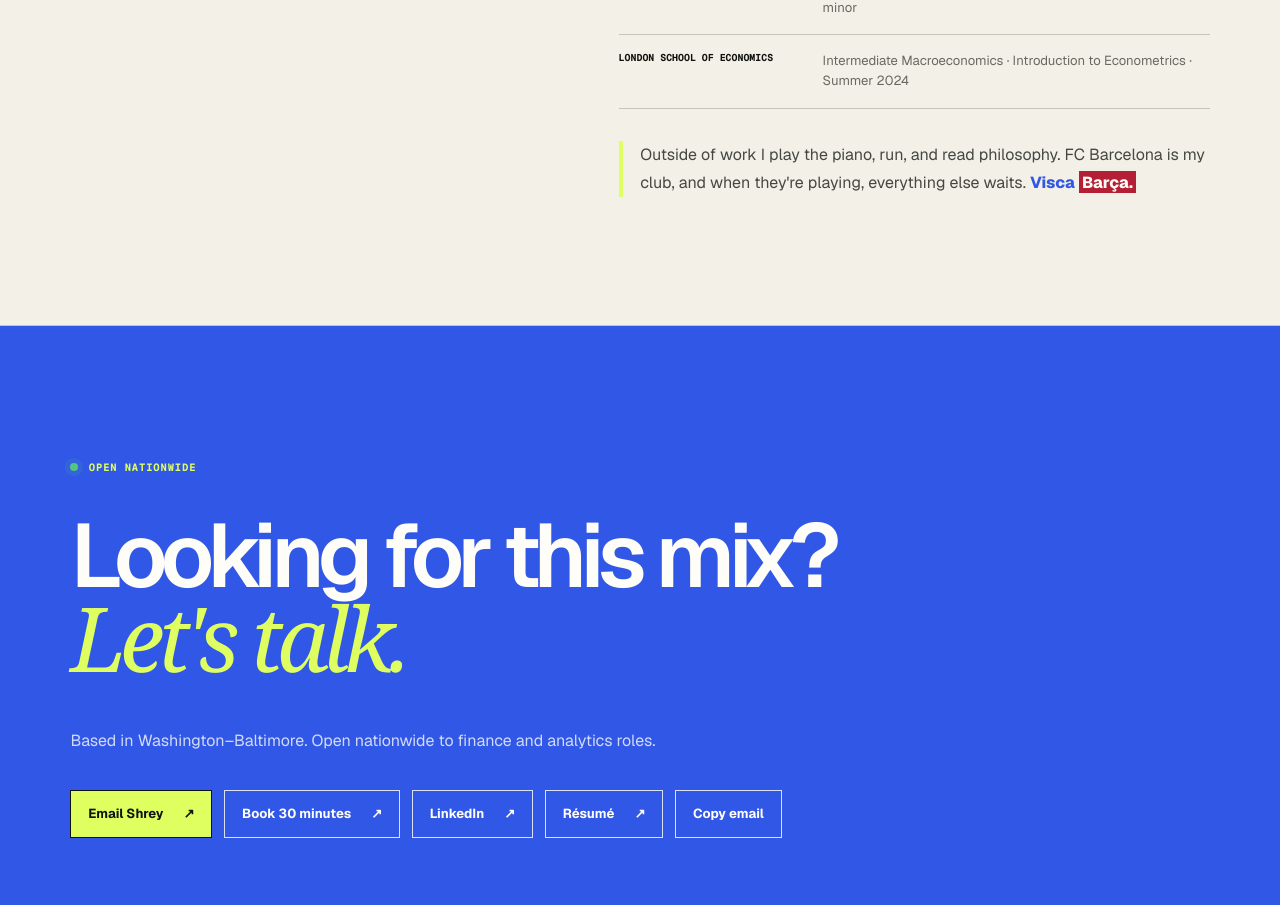
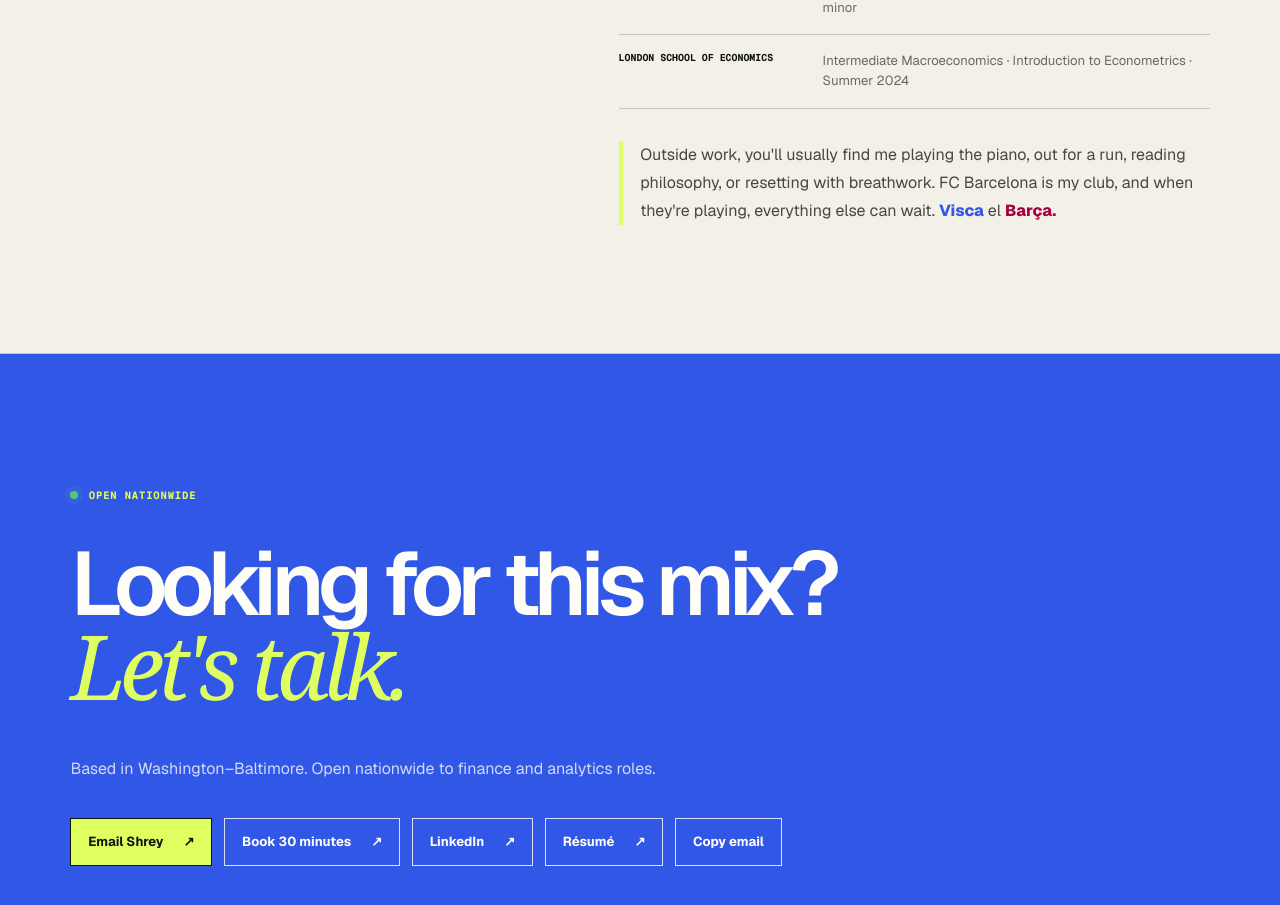
Before and after one commit to Shreyshth15/shrey15, a Next.js app: page / in a window 1280 px wide. Shown: the part 7916-8821 px from the top of the page. Built offline with nearby package versions, Linux system fonts and the light colour scheme.

Commit message:
Refine personal closing

```diff
--- a/app/LeoAssistant.tsx
+++ b/app/LeoAssistant.tsx
@@ -175,9 +175,9 @@ const knowledge: KnowledgeItem[] = [
     title: "Outside work",
     keywords: ["hobby", "hobbies", "outside work", "personal", "piano", "running", "run", "meditation", "breathwork", "philosophy", "barca", "barcelona", "football", "leo"],
     answer:
-      "Outside of work Shrey plays the piano, runs, and reads philosophy. FC Barcelona is his club, and when they are playing, everything else waits. Visca Barça.",
+      "Outside work, you'll usually find Shrey playing the piano, out for a run, reading philosophy, or resetting with breathwork. FC Barcelona is his club, and when they are playing, everything else can wait. Visca el Barça.",
     detail:
-      "The mix is equal parts rhythm, endurance, and curiosity: learning a piece at the piano, settling into a long run, or finding an idea that challenges his own. Barça supplies the weekly stress test.",
+      "The mix is equal parts rhythm, endurance, curiosity, and reset: learning a piece at the piano, settling into a long run, finding an idea that challenges his own, or slowing down through breathwork. Barça supplies the weekly stress test.",
   },
   {
     id: "languages",
@@ -220,7 +220,7 @@ const localizedAnswers: Record<"hi" | "pa", Record<string, string>> = {
     roles: "Shrey investment और credit research, corporate finance, transaction support, portfolio analytics और finance-focused consulting की entry-level roles target कर रहे हैं।",
     "why-hire": "Shrey को hire करने की मजबूत वजह यह है कि वह पूरा analyst loop संभाल सकते हैं: business question समझना, context research करना, evidence analyze करना और decision साफ तरीके से explain करना। उन्होंने यह pattern investment research, finance operations और client analytics में दिखाया है।",
     growth: "Shrey early-career हैं। Credit underwriting, structured finance और transaction execution में direct professional depth अभी बननी है। उनकी ताकत research, finance और analytics की credible foundation है, बिना उस अनुभव का दावा किए जो अभी हासिल नहीं हुआ।",
-    personal: "काम के बाहर Shrey piano बजाते हैं, दौड़ते हैं और philosophy पढ़ते हैं। FC Barcelona उनका club है, और match के समय बाकी सब इंतज़ार करता है। Visca Barça.",
+    personal: "काम के बाहर Shrey piano बजाते हैं, दौड़ते हैं, philosophy पढ़ते हैं और breathwork से reset करते हैं। FC Barcelona उनका club है, और match के समय बाकी सब इंतज़ार करता है। Visca el Barça.",
     languages: "Shrey fluent English बोलते हैं और Hindi तथा Punjabi के native speaker हैं। उन्हें basic Spanish भी आती है। मैं भी Hindi और Punjabi में portfolio questions का जवाब दे सकता हूँ।",
     contact: "आप नीचे दिए buttons से Shrey को email कर सकते हैं, 30-minute conversation book कर सकते हैं या resume खोल सकते हैं।",
   },
@@ -241,7 +241,7 @@ const localizedAnswers: Record<"hi" | "pa", Record<string, string>> = {
     roles: "Shrey investment ਅਤੇ credit research, corporate finance, transaction support, portfolio analytics ਅਤੇ finance-focused consulting ਦੀਆਂ entry-level roles target ਕਰ ਰਹੇ ਹਨ।",
     "why-hire": "Shrey ਨੂੰ hire ਕਰਨ ਦੀ ਮਜ਼ਬੂਤ ਵਜ੍ਹਾ ਇਹ ਹੈ ਕਿ ਉਹ ਪੂਰਾ analyst loop ਸੰਭਾਲ ਸਕਦੇ ਹਨ: business question ਸਮਝਣਾ, context research ਕਰਨਾ, evidence analyze ਕਰਨਾ ਅਤੇ decision ਸਾਫ ਤਰੀਕੇ ਨਾਲ explain ਕਰਨਾ। ਇਹ pattern ਉਨ੍ਹਾਂ ਨੇ investment research, finance operations ਅਤੇ client analytics ਵਿੱਚ ਦਿਖਾਇਆ ਹੈ।",
     growth: "Shrey early-career ਹਨ। Credit underwriting, structured finance ਅਤੇ transaction execution ਵਿੱਚ direct professional depth ਹਾਲੇ ਬਣਨੀ ਹੈ। ਉਨ੍ਹਾਂ ਦੀ ਤਾਕਤ research, finance ਅਤੇ analytics ਦੀ credible foundation ਹੈ, ਬਿਨਾਂ ਨਾ-ਕੀਤੇ experience ਦਾ ਦਾਅਵਾ ਕੀਤੇ।",
-    personal: "ਕੰਮ ਤੋਂ ਬਾਹਰ Shrey piano ਵਜਾਉਂਦੇ, ਦੌੜਦੇ ਅਤੇ philosophy ਪੜ੍ਹਦੇ ਹਨ। FC Barcelona ਉਨ੍ਹਾਂ ਦਾ club ਹੈ, ਅਤੇ match ਵੇਲੇ ਬਾਕੀ ਸਭ ਕੁਝ ਉਡੀਕਦਾ ਹੈ। Visca Barça.",
+    personal: "ਕੰਮ ਤੋਂ ਬਾਹਰ Shrey piano ਵਜਾਉਂਦੇ, ਦੌੜਦੇ, philosophy ਪੜ੍ਹਦੇ ਅਤੇ breathwork ਨਾਲ reset ਕਰਦੇ ਹਨ। FC Barcelona ਉਨ੍ਹਾਂ ਦਾ club ਹੈ, ਅਤੇ match ਵੇਲੇ ਬਾਕੀ ਸਭ ਕੁਝ ਉਡੀਕਦਾ ਹੈ। Visca el Barça.",
     languages: "Shrey fluent English ਬੋਲਦੇ ਹਨ ਅਤੇ Hindi ਤੇ Punjabi ਦੇ native speaker ਹਨ। ਉਨ੍ਹਾਂ ਨੂੰ basic Spanish ਵੀ ਆਉਂਦੀ ਹੈ। ਮੈਂ ਵੀ Hindi ਅਤੇ Punjabi ਵਿੱਚ portfolio questions ਦੇ ਜਵਾਬ ਦੇ ਸਕਦਾ ਹਾਂ।",
     contact: "ਹੇਠਾਂ ਦਿੱਤੇ buttons ਨਾਲ ਤੁਸੀਂ Shrey ਨੂੰ email ਕਰ ਸਕਦੇ ਹੋ, 30-minute conversation book ਕਰ ਸਕਦੇ ਹੋ ਜਾਂ resume ਖੋਲ੍ਹ ਸਕਦੇ ਹੋ।",
   },
--- a/app/globals.css
+++ b/app/globals.css
@@ -1546,12 +1546,12 @@ input[type="range"] {
 
 .visca-blue {
   color: var(--blue);
+  font-weight: 760;
 }
 
 .barca-red {
-  padding: 0.04em 0.2em;
-  background: #b51f36;
-  color: var(--white);
+  color: #a50044;
+  font-weight: 760;
 }
 
 .education-list {
--- a/app/page.tsx
+++ b/app/page.tsx
@@ -382,9 +382,9 @@ export default function Home() {
               </div>
             </div>
             <p className="about-personal">
-              Outside of work I play the piano, run, and read philosophy. FC Barcelona is my club, and when they&apos;re playing, everything else waits.{" "}
-              <strong className="visca-blue">Visca</strong>{" "}
-              <strong className="barca-red">Barça.</strong>
+              Outside work, you&apos;ll usually find me playing the piano, out for a run, reading philosophy, or resetting with breathwork. FC Barcelona is my club, and when they&apos;re playing, everything else can wait.{" "}
+              <span className="visca-blue">Visca</span> el{" "}
+              <span className="barca-red">Barça.</span>
             </p>
           </div>
         </section>
```
Also changed, not shown: 1 other file (tests, documents, lock files or other folders).
